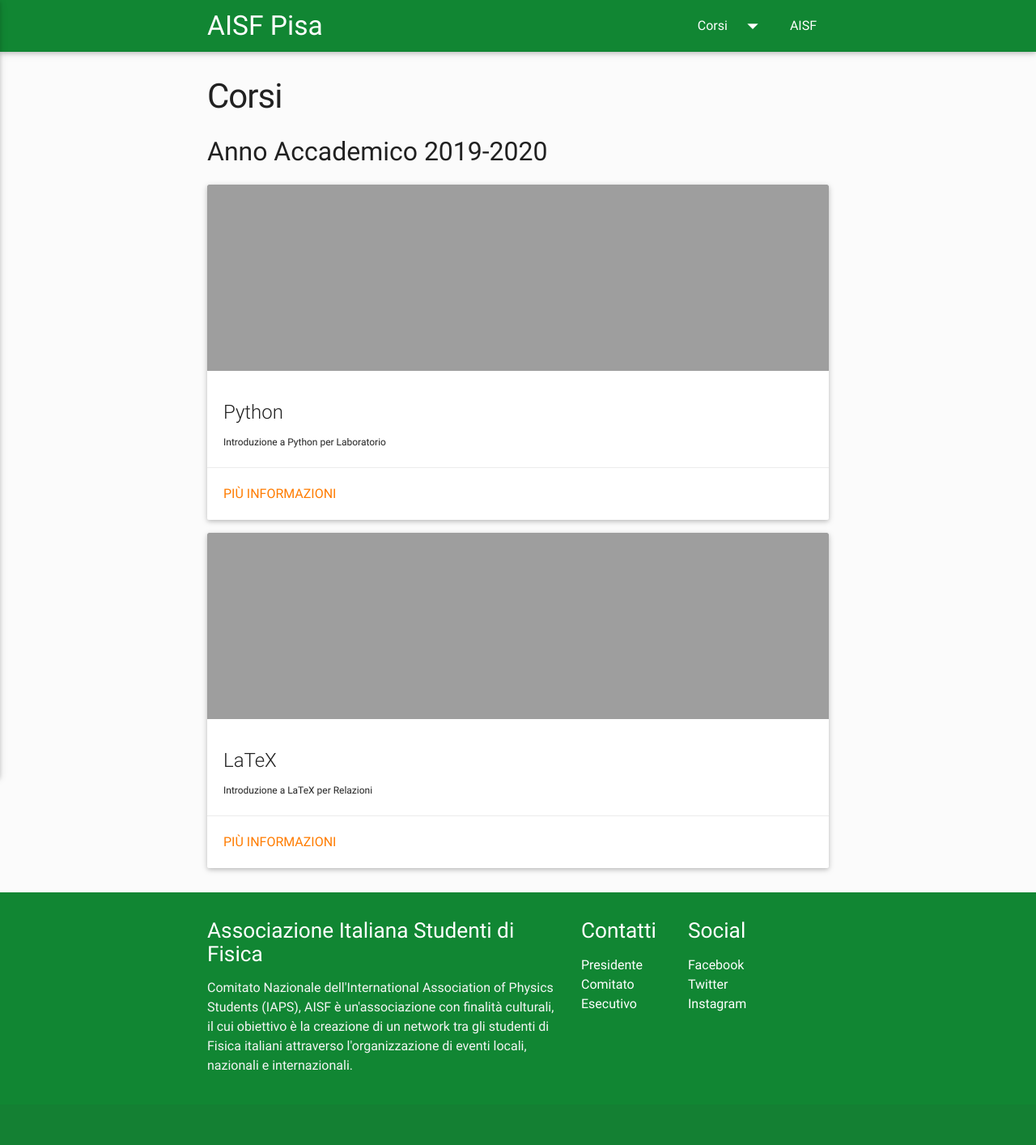
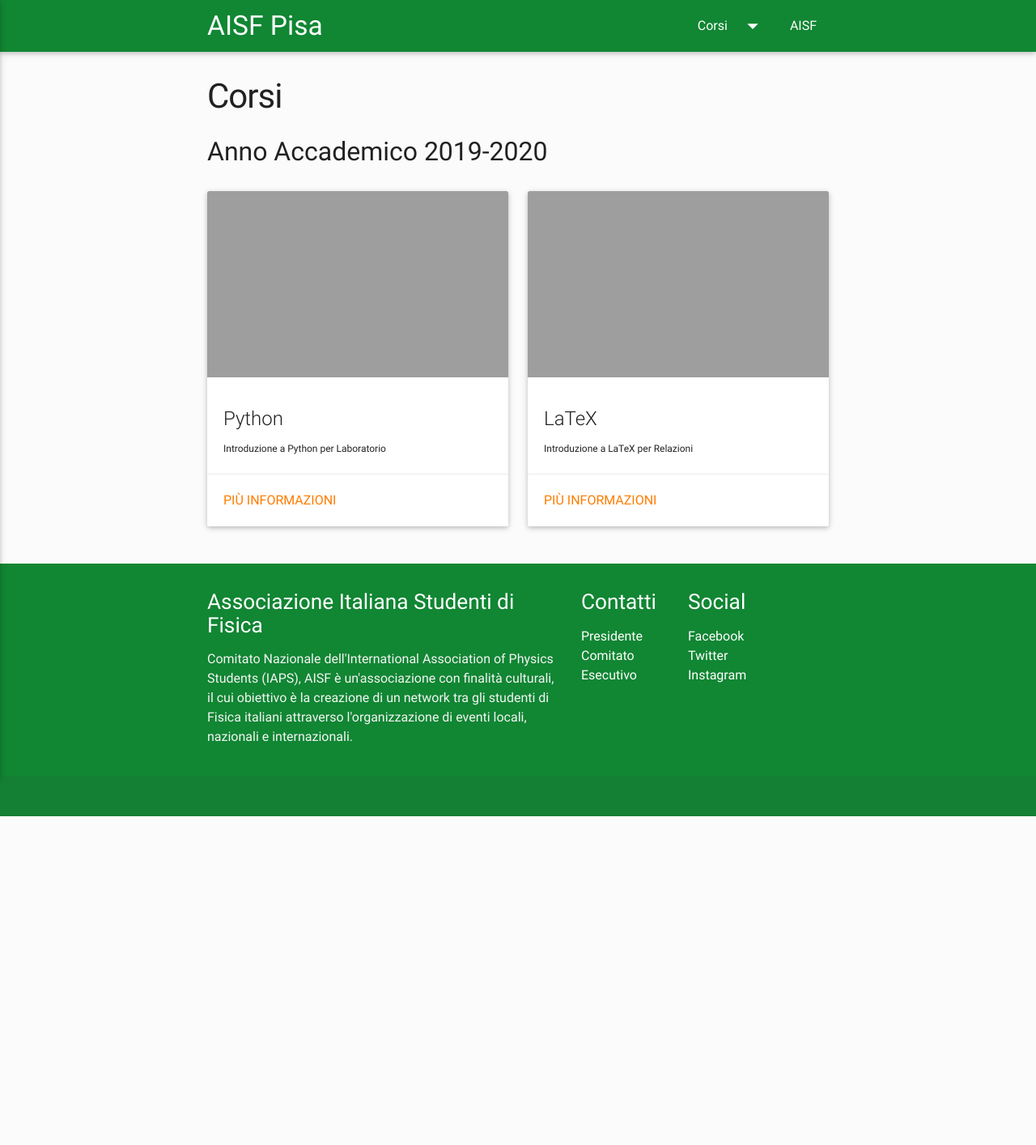
Before and after one commit to ai-sf/pisa, a Jekyll site: the page built from corsi.html, in a window 1280 px wide. Shown: the whole page at 81% size. Built offline with Jekyll 4.4.1, drawn with Linux system fonts in a browser that asks for light colours; nearby versions of some CDN libraries; after the commit the page ends 1008 px from its top, so only the background shows below that.

Commit message:
minor fixes bozza

```diff
--- a/_includes/card_list.html
+++ b/_includes/card_list.html
@@ -1,6 +1,10 @@
 {% for item in include.cards %}
 	{% if forloop.counter0|divisibleby:2 %}
 		<div class="row">
+	{% else %}
+		{% if forloop.first %}
+			<div class="row">
+		{% endif %}
 	{% endif %}
 	<div class="col s12 m6 l6">
 		<div class="card horizontal">
@@ -24,7 +28,7 @@
 			</div>
 		</div>
 	</div>
-	{% if forloop.counter|divisibleby:2%}
+	{% if forloop.counter|divisibleby:2 %}
 		</div>
 	{% else %}
 		{% if forloop.last %}
```
